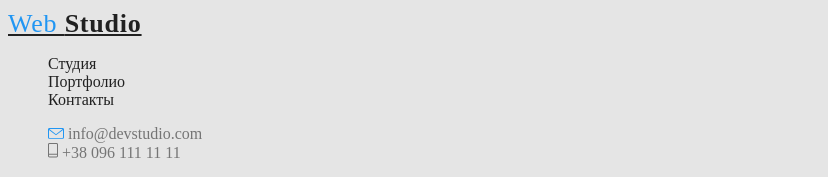
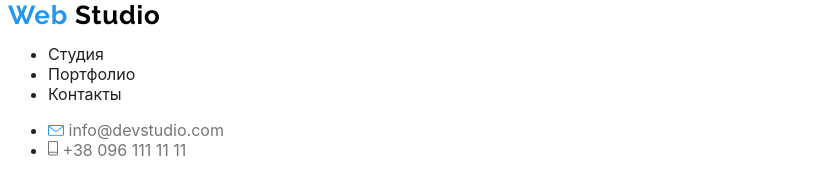
Before and after one commit to anastezia88/goit-markup-hw-02, a plain HTML site: page index.html in a window 1280 px wide. Shown: the top 177 px of the page, without its empty margins (0-828 px from the left). Drawn offline with Linux system fonts and the light colour scheme.

Commit message:
подключены шрифты

```diff
--- a/css/style.css
+++ b/css/style.css
@@ -1,29 +1,40 @@
 /* общие */
 body {
-  background-color: #e5e5e5;
+  background-color:#FFFFFF;
   color: #212121;
+  font-family: -apple-system, BlinkMacSystemFont, avenir next, avenir, helvetica neue, helvetica, Ubuntu, roboto, noto, segoe ui, arial, sans-serif;
+
 }
 
-.logo{
-    color: #212121;
+.logo {
+    color: #000000;
     font-family: Raleway;
     font-style: normal;
+    font-weight: bold;
     font-size: 26px;
-    line-height: 31px;
+    line-height: 1.2px;
     letter-spacing: 0.03em;
+    text-decoration: none;
+
 }
 
 .logo > span {
     color: #2196f3;
 }
-.list {
-list-style: none;
+.list .link{
 
+text-decoration: none;
+list-style-type: square;
+
+}
+.list > a{
+    list-style: square;
 }
 .site-nav a {
     color: #212121;
-    text-decoration: none;
-}
+    list-style: none;
+
+   }
 .site-nav .link:hover,
 .site-nav .link:focus {
     color: #2196f3;
@@ -31,7 +42,9 @@ list-style: none;
 
 .auth-nav a {
     color: #757575;
-    text-decoration: none;
+    list-style: square;
+
+
 }
 .auth-nav .link:hover,
 .auth-nav .link:focus {
--- a/index.html
+++ b/index.html
@@ -4,6 +4,10 @@
     <meta charset="UTF-8" />
     <meta name="viewport" content="width=device-width, initial-scale=1.0" />
     <title>Web studio</title>
+    <link
+      href="https://fonts.googleapis.com/css2?family=Raleway:wght@700&family=Roboto:wght@500;700;900&display=swap"
+      rel="stylesheet"
+    />
     <link rel="stylesheet" href="./css/style.css" />
   </head>
   <body>
```
